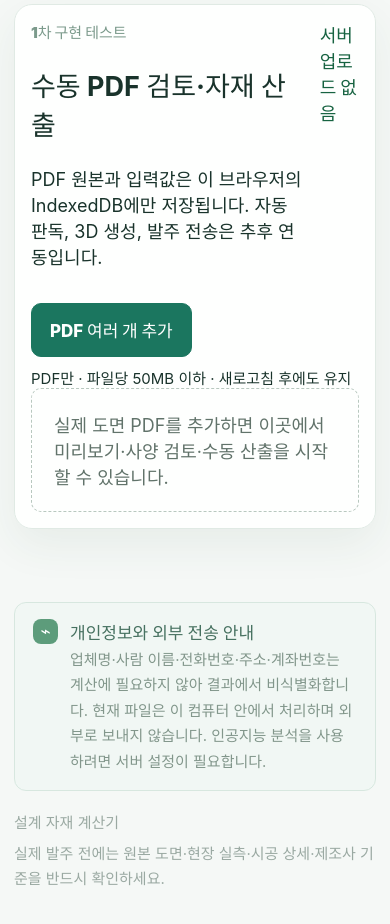
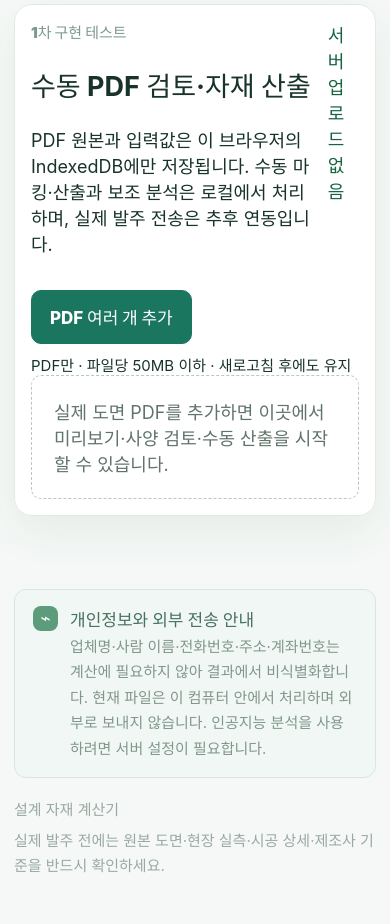
Before and after one commit to soonchul0408-spec/construction-project, a Vue app: page / in a window 390 px wide. Shown: the part 1400-2324 px from the top of the page. Built offline with nearby package versions, Linux system fonts and the light colour scheme.

Commit message:
fix: keep mobile marking mode responsive

```diff
--- a/src/components/ManualPdfReviewWorkspace.vue
+++ b/src/components/ManualPdfReviewWorkspace.vue
@@ -110,6 +110,7 @@ const repositioningMarkId = ref('')
 const dragStart = ref<{ x: number; y: number } | null>(null)
 const draftRect = ref<{ x: number; y: number; width: number; height: number } | null>(null)
 const isCompact = ref(false)
+const updateCompactMode = () => { isCompact.value = window.matchMedia('(max-width: 700px), (pointer: coarse)').matches }
 let pdfDocument: Awaited<ReturnType<typeof pdfjsLib.getDocument>> | null = null
 let renderTask: { cancel: () => void } | null = null
 let saveTimer: ReturnType<typeof setTimeout> | null = null
@@ -605,13 +606,13 @@ function downloadReviewReport() {
 
 watch([pageNumber, zoom], () => void nextTick(renderPage))
 watch(drawings, schedulePersist, { deep: true })
-onMounted(() => { isCompact.value = window.matchMedia('(max-width: 700px), (pointer: coarse)').matches; void loadDrawings(); void loadLocalTestManifest() })
-onBeforeUnmount(() => { pdfDocument?.destroy(); renderTask?.cancel(); if (saveTimer) clearTimeout(saveTimer); blobUrls.forEach((url) => URL.revokeObjectURL(url)) })
+onMounted(() => { updateCompactMode(); window.addEventListener('resize', updateCompactMode); void loadDrawings(); void loadLocalTestManifest() })
+onBeforeUnmount(() => { window.removeEventListener('resize', updateCompactMode); pdfDocument?.destroy(); renderTask?.cancel(); if (saveTimer) clearTimeout(saveTimer); blobUrls.forEach((url) => URL.revokeObjectURL(url)) })
 </script>
 
 <template>
   <section class="manual-workspace panel-card" aria-labelledby="manual-pdf-title">
-    <div class="panel-heading"><div><span class="panel-kicker">1차 구현 테스트</span><h2 id="manual-pdf-title">수동 PDF 검토·자재 산출</h2><p>PDF 원본과 입력값은 이 브라우저의 IndexedDB에만 저장됩니다. 자동 판독, 3D 생성, 발주 전송은 추후 연동입니다.</p></div><span class="manual-safe-badge">서버 업로드 없음</span></div>
+    <div class="panel-heading"><div><span class="panel-kicker">1차 구현 테스트</span><h2 id="manual-pdf-title">수동 PDF 검토·자재 산출</h2><p>PDF 원본과 입력값은 이 브라우저의 IndexedDB에만 저장됩니다. 수동 마킹·산출과 보조 분석은 로컬에서 처리하며, 실제 발주 전송은 추후 연동입니다.</p></div><span class="manual-safe-badge">서버 업로드 없음</span></div>
     <div class="manual-upload-row"><input ref="fileInput" class="visually-hidden" type="file" accept="application/pdf,.pdf" multiple @change="onInput"><button type="button" class="primary-button" @click="fileInput?.click()">PDF 여러 개 추가</button><small>PDF만 · 파일당 50MB 이하 · 새로고침 후에도 유지</small></div>
     <section v-if="localTestManifest" class="local-test-manifest"><div><span class="panel-kicker">로컬 개발 전용 테스트 프로젝트</span><h3>{{ localTestManifest.projectName }}</h3><p>아래 목록은 이 Mac의 파일명·용량만 표시합니다. 원본은 선택 전까지 브라우저가 읽지 않으며 GitHub에 포함되지 않습니다.</p></div><ol><li v-for="drawing in localTestManifest.drawings" :key="drawing.name"><b>{{ drawing.name }}</b><span>{{ drawing.kind ? kindLabels[drawing.kind] : '유형 미지정' }} · {{ formatSize(drawing.size) }}</span></li></ol></section>
     <p v-if="message" class="manual-message">{{ message }}</p>
```
